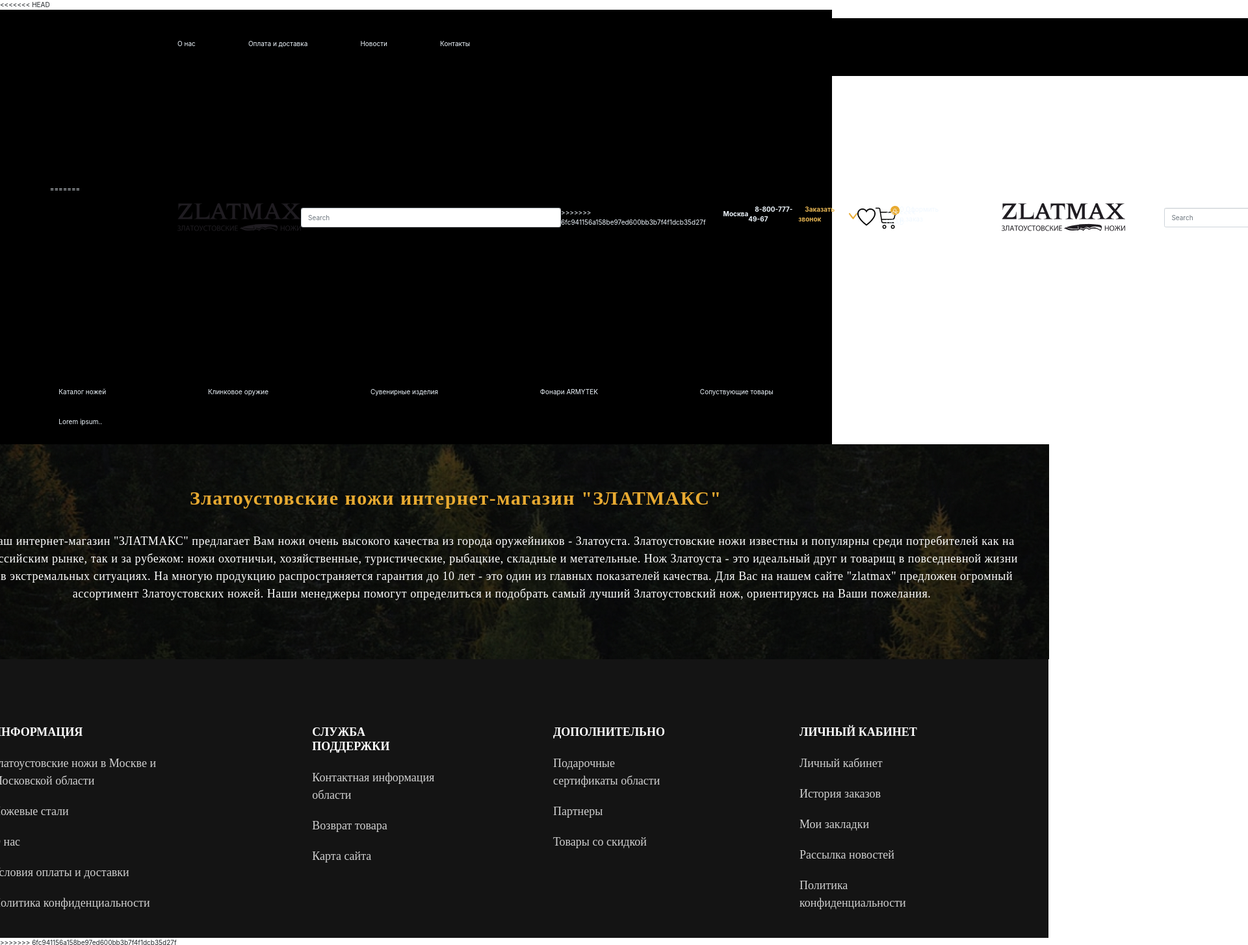
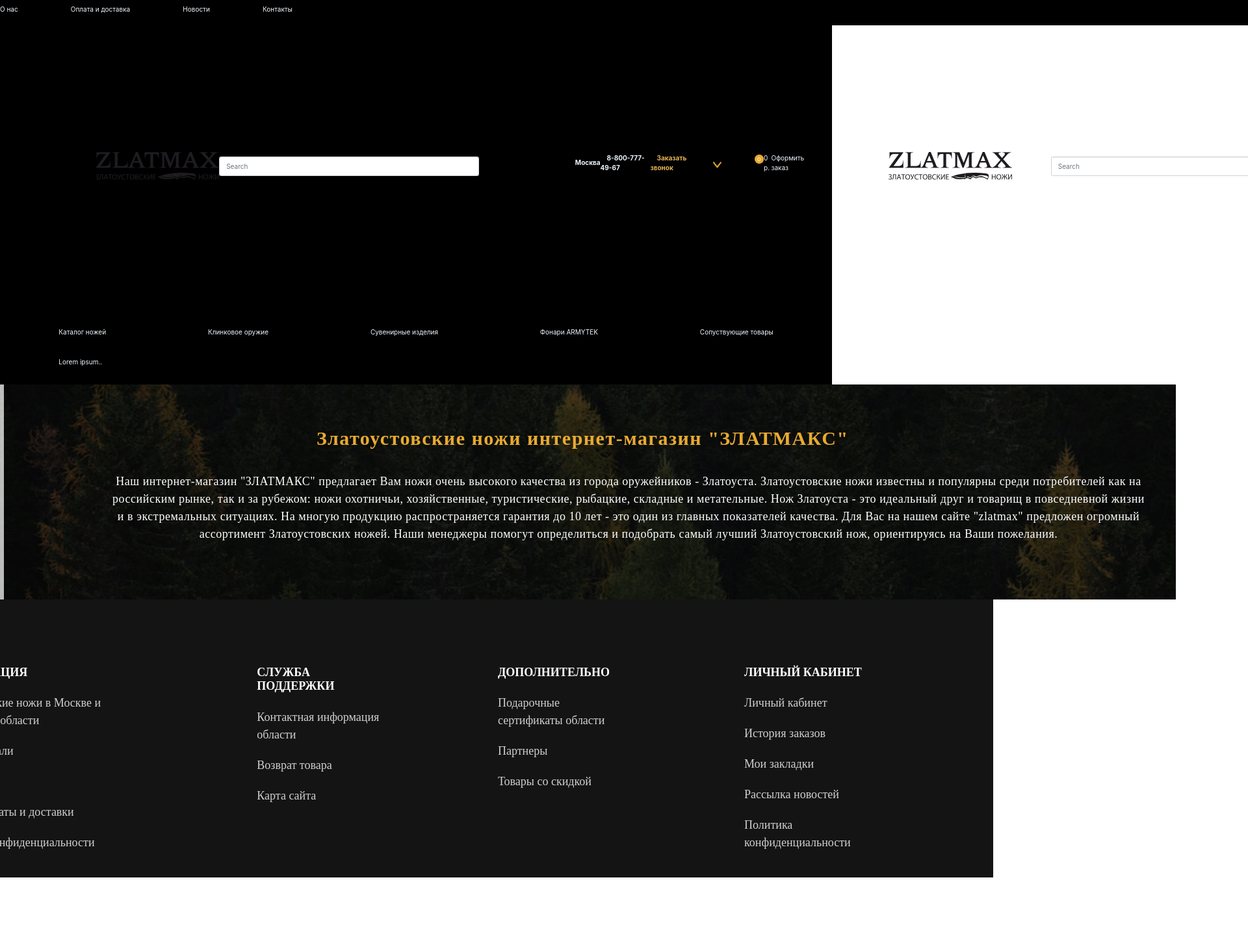
Before and after one commit to farkhodoffcodes/zlatmax-with-team, a plain HTML site: page index.html in a window 1280 px wide. Shown: the top 1455 px of the page at 65% size, 1920 px wide, since content can reach past the window. After the commit the page ends 1351 px from the top, so only its background shows below. Drawn offline with nearby package versions, Linux system fonts and the light colour scheme.

Commit message:
adding header code

```diff
--- a/index.html
+++ b/index.html
@@ -1,6 +1,5 @@
 <!DOCTYPE html>
 <html lang="en">
-<<<<<<< HEAD
   <head>
     <meta charset="UTF-8" />
     <meta name="viewport" content="width=device-width, initial-scale=1.0" />
@@ -17,7 +16,6 @@
     <header class="header" id="header">
       <div class="header_loge">
         <div class="header_link">
-=======
 
 <head>
   <meta charset="UTF-8" />
@@ -50,7 +48,6 @@
           <input type="text" class="form-control" placeholder="Search" name="search" />
         </div>
         <div class="header_middle_span rigt">
->>>>>>> 6fc941156a158be97ed600bb3b7f4f1dcb35d27f
           <ol>
             <img src="./image/Иконка_Локации (1).png" alt="rasm bor" />
             <b>Москва</b>
@@ -70,7 +67,6 @@
             <li>Оформить заказ</li>
           </ul>
         </div>
-<<<<<<< HEAD
         <div class="header_middle">
           <div class="header_middle_span">
             <img src="./image/logo.png" alt="rasm bor" />
@@ -313,7 +309,6 @@
 
   <!-- FOOTER START -->
   <footer class="footer" id="footer">
-    <div class="container">
       <div class="footer_wrapper">
         <div class="footer_top">
           <h1 class="footer_top_title">Златоустовские ножи интернет-магазин "ЗЛАТМАКС"</h1>
@@ -409,11 +404,9 @@
           </div>
         </div>
       </div>
-    </div>
   </footer>
   <!-- FOOTER END -->
   <script src="https://code.jquery.com/jquery-3.5.1.slim.min.js"></script>
   <script src="https://cdn.jsdelivr.net/npm/@popperjs/core@2.9.3/dist/umd/popper.min.js"></script>
   <script src="https://stackpath.bootstrapcdn.com/bootstrap/4.5.2/js/bootstrap.min.js"></script>
 </body>
->>>>>>> 6fc941156a158be97ed600bb3b7f4f1dcb35d27f
--- a/scss/all-blocks/_footer.scss
+++ b/scss/all-blocks/_footer.scss
@@ -6,7 +6,7 @@
         .footer_top {
             background: url("../image/footer_top_img.jpg");
             width: 1809px;
-            margin-left: -280px;
+            // margin-left: -280px;
             text-align: center;
             height: 331px;
             padding-top: 60px;
--- a/scss/all-blocks/_header.scss
+++ b/scss/all-blocks/_header.scss
@@ -2,7 +2,7 @@
   width: 100%;
   background-color: black;
   color: aliceblue;
-  padding: 1% 6%;
+  // padding: 1% 6%;
   display: flex;
   justify-content: space-between;
   align-items: center;
@@ -53,8 +53,6 @@
       display: flex;
       b {
         margin-left: 10px;
-      }
-      .rigt_img {
       }
     }
   }
```
Also changed, not shown: scss/main.css, 1 other file.
